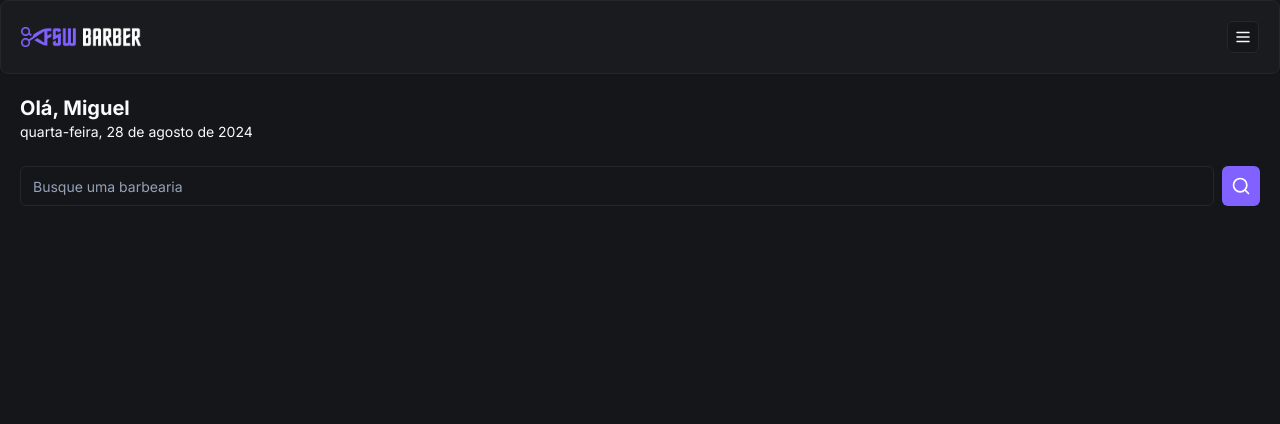
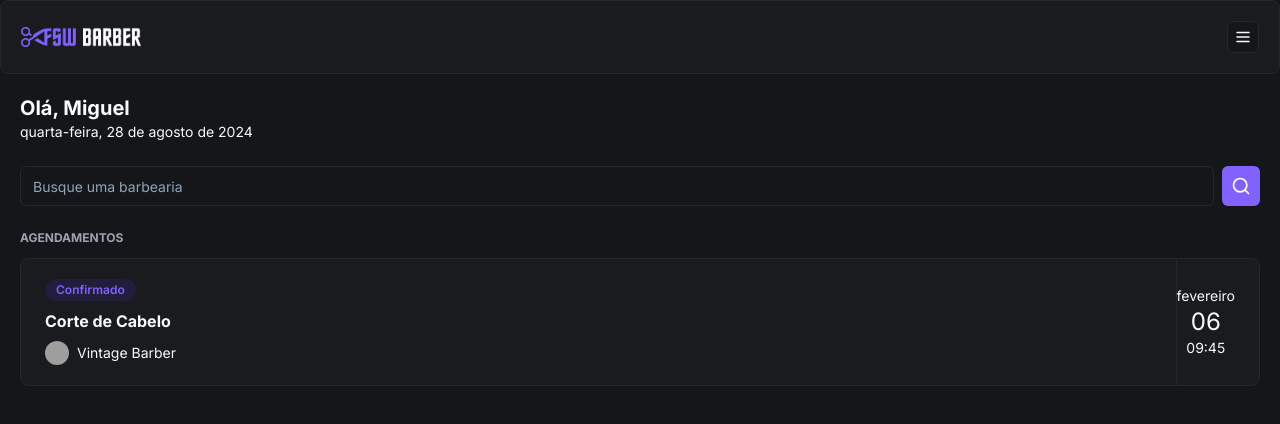
Before and after one commit to ivanlago/barbertime, a Next.js app: page / in a window 1280 px wide. Shown: the top 424 px of the page. Built offline with nearby package versions, Linux system fonts and the light colour scheme; grey boxes are pictures that could not be loaded.

Commit message:
feat: add booking initial componente

```diff
--- a/app/(home)/page.tsx
+++ b/app/(home)/page.tsx
@@ -4,12 +4,14 @@
 import Header from "../_components/header"
 import { ptBR } from "date-fns/locale"
 import Search from "./_components/search"
+import BookingItem from "../_components/booking-item"
 
 const name = "test"
 export default function Home() {
   return (
     <div>
       <Header />
+
       <div className="px-5 pt-5">
         <h2 className="text-xl font-bold">Olá, Miguel</h2>
         <p className="text-sm">
@@ -22,6 +24,13 @@
       <div className="mt-6 px-5">
         <Search />
       </div>
+
+      <div className="mt-6 px-5">
+        <h2 className="mb-3 text-xs font-bold uppercase text-gray-400">
+          AGENDAMENTOS
+        </h2>
+        <BookingItem />
+      </div>
     </div>
   )
 }
--- /dev/null
+++ b/app/_components/booking-item.tsx
@@ -0,0 +1,36 @@
+import { AvatarImage } from "@radix-ui/react-avatar"
+import { Avatar, AvatarFallback } from "./ui/avatar"
+import { Badge } from "./ui/badge"
+import { Card, CardContent } from "./ui/card"
+
+const BookingItem = () => {
+  return (
+    <Card>
+      <CardContent className="flex justify-between py-0">
+        <div className="flex flex-col gap-2 py-5">
+          <Badge className="w-fit bg-[#221C3D] text-primary hover:bg-[#221C3D]">
+            Confirmado
+          </Badge>
+
+          <h2 className="font-bold">Corte de Cabelo</h2>
+
+          <div className="flex items-center gap-2">
+            <Avatar className="h-6 w-6">
+              <AvatarImage src="https://utfs.io/f/5832df58-cfd7-4b3f-b102-42b7e150ced2-16r.png" />
+              <AvatarFallback>A</AvatarFallback>
+            </Avatar>
+            <h3 className="text-sm">Vintage Barber</h3>
+          </div>
+        </div>
+
+        <div className="flex flex-col items-center justify-center border-l border-solid border-secondary">
+          <p className="text-sm">fevereiro</p>
+          <p className="text-2xl">06</p>
+          <p className="text-sm">09:45</p>
+        </div>
+      </CardContent>
+    </Card>
+  )
+}
+
+export default BookingItem
--- /dev/null
+++ b/app/_components/ui/avatar.tsx
@@ -0,0 +1,50 @@
+"use client"
+
+import * as React from "react"
+import * as AvatarPrimitive from "@radix-ui/react-avatar"
+
+import { cn } from "@/app/_lib/utils"
+
+const Avatar = React.forwardRef<
+  React.ElementRef<typeof AvatarPrimitive.Root>,
+  React.ComponentPropsWithoutRef<typeof AvatarPrimitive.Root>
+>(({ className, ...props }, ref) => (
+  <AvatarPrimitive.Root
+    ref={ref}
+    className={cn(
+      "relative flex h-10 w-10 shrink-0 overflow-hidden rounded-full",
+      className,
+    )}
+    {...props}
+  />
+))
+Avatar.displayName = AvatarPrimitive.Root.displayName
+
+const AvatarImage = React.forwardRef<
+  React.ElementRef<typeof AvatarPrimitive.Image>,
+  React.ComponentPropsWithoutRef<typeof AvatarPrimitive.Image>
+>(({ className, ...props }, ref) => (
+  <AvatarPrimitive.Image
+    ref={ref}
+    className={cn("aspect-square h-full w-full", className)}
+    {...props}
+  />
+))
+AvatarImage.displayName = AvatarPrimitive.Image.displayName
+
+const AvatarFallback = React.forwardRef<
+  React.ElementRef<typeof AvatarPrimitive.Fallback>,
+  React.ComponentPropsWithoutRef<typeof AvatarPrimitive.Fallback>
+>(({ className, ...props }, ref) => (
+  <AvatarPrimitive.Fallback
+    ref={ref}
+    className={cn(
+      "flex h-full w-full items-center justify-center rounded-full bg-muted",
+      className,
+    )}
+    {...props}
+  />
+))
+AvatarFallback.displayName = AvatarPrimitive.Fallback.displayName
+
+export { Avatar, AvatarImage, AvatarFallback }
--- /dev/null
+++ b/app/_components/ui/badge.tsx
@@ -0,0 +1,36 @@
+import * as React from "react"
+import { cva, type VariantProps } from "class-variance-authority"
+
+import { cn } from "@/app/_lib/utils"
+
+const badgeVariants = cva(
+  "inline-flex items-center rounded-full border px-2.5 py-0.5 text-xs font-semibold transition-colors focus:outline-none focus:ring-2 focus:ring-ring focus:ring-offset-2",
+  {
+    variants: {
+      variant: {
+        default:
+          "border-transparent bg-primary text-primary-foreground hover:bg-primary/80",
+        secondary:
+          "border-transparent bg-secondary text-secondary-foreground hover:bg-secondary/80",
+        destructive:
+          "border-transparent bg-destructive text-destructive-foreground hover:bg-destructive/80",
+        outline: "text-foreground",
+      },
+    },
+    defaultVariants: {
+      variant: "default",
+    },
+  },
+)
+
+export interface BadgeProps
+  extends React.HTMLAttributes<HTMLDivElement>,
+    VariantProps<typeof badgeVariants> {}
+
+function Badge({ className, variant, ...props }: BadgeProps) {
+  return (
+    <div className={cn(badgeVariants({ variant }), className)} {...props} />
+  )
+}
+
+export { Badge, badgeVariants }
--- a/package.json
+++ b/package.json
@@ -14,6 +14,7 @@
   },
   "dependencies": {
     "@prisma/client": "^5.18.0",
+    "@radix-ui/react-avatar": "^1.1.0",
     "@radix-ui/react-slot": "^1.1.0",
     "class-variance-authority": "^0.7.0",
     "clsx": "^2.1.1",
```
Also changed, not shown: 1 other file (tests, documents, lock files or other folders).
